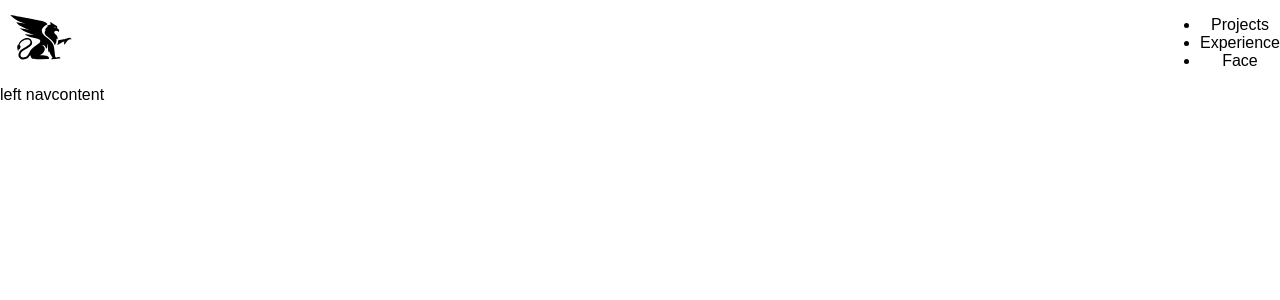
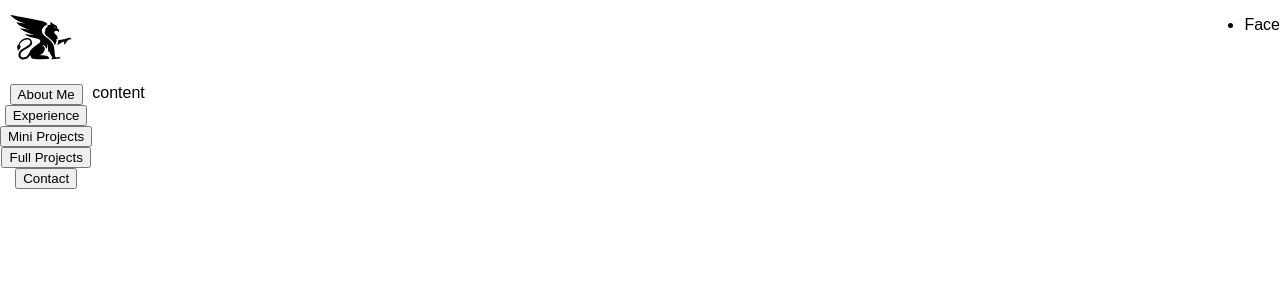
Before and after one commit to mccormickgriffin/griffin-mccormick-portfolio, a React (Create React App) app: page / in a window 1280 px wide. Shown: the top 300 px of the page. Built offline with nearby package versions, Linux system fonts and the light colour scheme.

Commit message:
added route changing from left nav

```diff
--- a/package.json
+++ b/package.json
@@ -8,6 +8,7 @@
     "@testing-library/user-event": "^13.5.0",
     "react": "^18.2.0",
     "react-dom": "^18.2.0",
+    "react-router-dom": "^6.16.0",
     "react-scripts": "5.0.1",
     "web-vitals": "^2.1.4"
   },
--- a/src/App.jsx
+++ b/src/App.jsx
@@ -1,13 +1,17 @@
+import { BrowserRouter as Router } from 'react-router-dom';
+
 import './App.css';
 import TopNav from './components/TopNav';
 import MainPage from './components/MainPage';
 
 function App() {
   return (
-    <div className="App">
-      <TopNav/>
-      <MainPage/>
-    </div>
+    <Router>
+      <div className="App">
+        <TopNav/>
+        <MainPage/>
+      </div>
+    </Router>
   );
 }
 
--- a/src/components/LeftNav.jsx
+++ b/src/components/LeftNav.jsx
@@ -1,10 +1,45 @@
-import "styles/MainPage.scss";
+import { useState } from "react";
+import { useNavigate } from "react-router-dom";
 
+import "styles/LeftNav.scss";
+import { PATHS } from "lib/paths";
+
+function MainNavItem({ label, clickHandler }) {
+  return (
+    <div>
+      <button onClick={clickHandler}>{label}</button>
+    </div>
+  );
+}
 
 function LeftNav() {
+  const [selectedNav, setSelectedNav] = useState(PATHS.ABOUT_ME);
+  const navigate = useNavigate();
+
+  const navItems = [
+    { label: "About Me", path: PATHS.ABOUT_ME, children: [] },
+    { label: "Experience", path: PATHS.EXPERIENCE, children: [] },
+    { label: "Mini Projects", path: PATHS.MINI_PROJECTS, children: [] },
+    { label: "Full Projects", path: PATHS.FULL_PROJECTS, children: [] },
+    { label: "Contact", path: PATHS.CONTACT, children: [] },
+  ];
+
+  function handleNavClick(path) {
+    setSelectedNav(path);
+    navigate(path);
+  }
+
   return (
     <div className="left-nav">
-      left nav
+      {navItems.map((navItem) => {
+        return (
+          <MainNavItem
+            clickHandler={() => handleNavClick(navItem.path)}
+            key={navItem.path}
+            label={navItem.label}
+          />
+        );
+      })}
     </div>
   );
 }
--- a/src/components/TopNav.jsx
+++ b/src/components/TopNav.jsx
@@ -8,8 +8,6 @@ function TopNav() {
         <img src={Logo} alt="Logo" />
       </div>
       <ul className="right-side">
-        <li>Projects</li>
-        <li>Experience</li>
         <li>Face</li>
       </ul>
     </nav>
--- /dev/null
+++ b/src/lib/paths.js
@@ -0,0 +1,7 @@
+export const PATHS = {
+    ABOUT_ME: '/about-me',
+    EXPERIENCE: '/experience',
+    MINI_PROJECTS: '/mini-projects',
+    FULL_PROJECTS: '/full-projects',
+    CONTACT: '/contact'
+}
```
Also changed, not shown: 1 other file (tests, documents, lock files or other folders).
